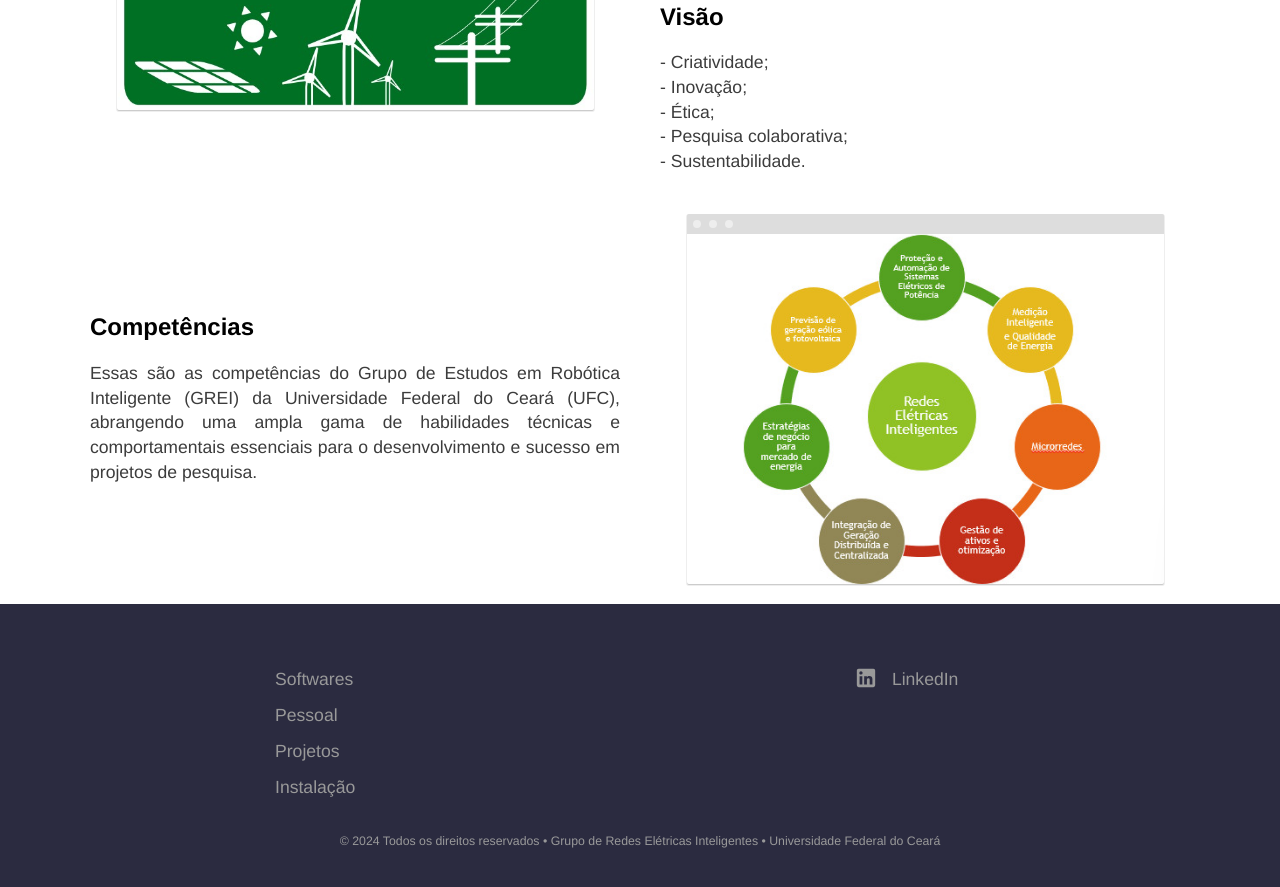
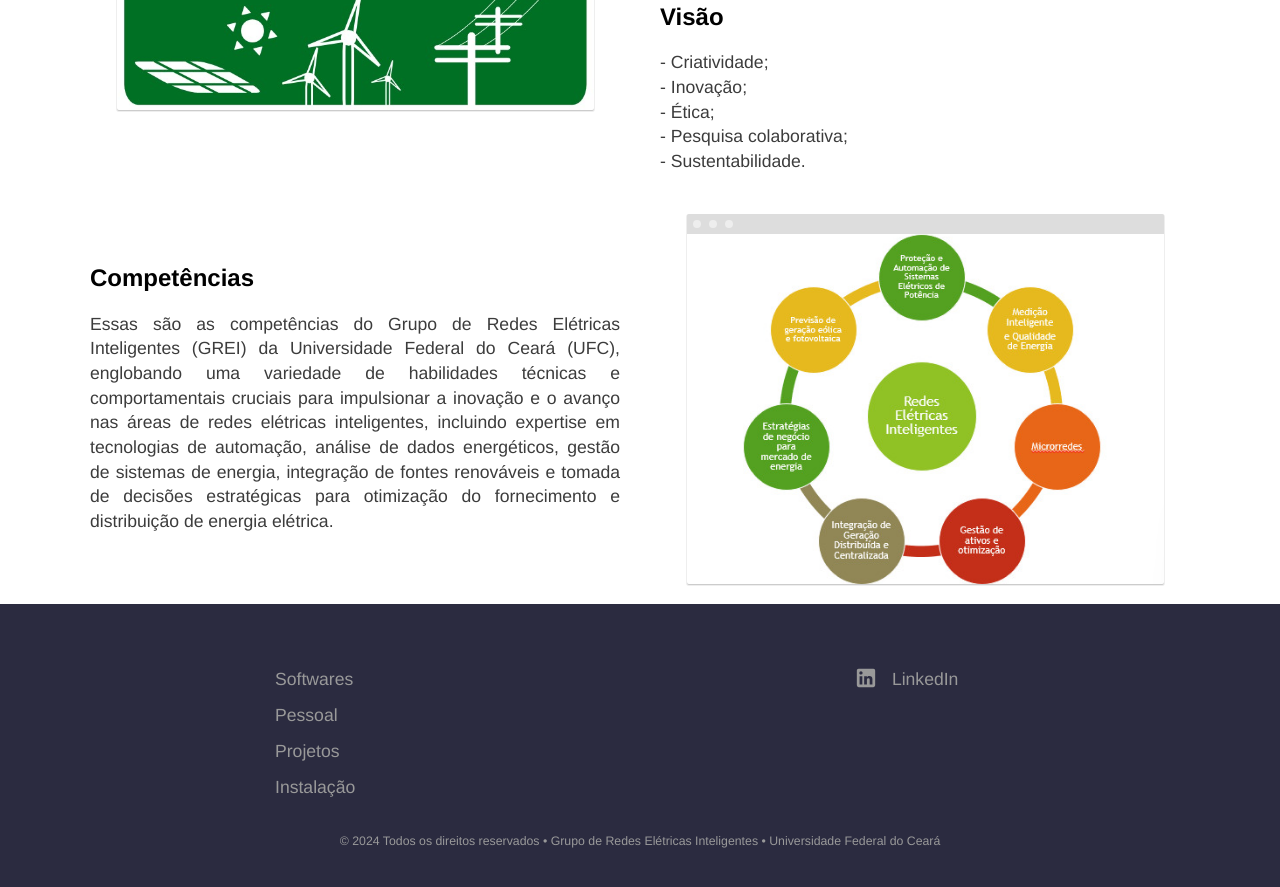
Before and after one commit to Gabriell89222/Gabriell89222.github.io, a Jekyll site: the page built from index.html, in a window 1280 px wide and 900 px high, scrolled down 1014 px. Shown: the top 887 px of the window. Built offline with Jekyll 4.4.1, drawn with Linux system fonts in a browser that asks for light colours.

Commit message:
Atualização pagina inicial v-1.11

```diff
--- a/index.html
+++ b/index.html
@@ -57,7 +57,7 @@ description:
 		<div class="container flex">
 			<div class="text editable">
 				<h2><strong>Competências</strong></h2>
-				<p>Essas são as competências do Grupo de Estudos em Robótica Inteligente (GREI) da Universidade Federal do Ceará (UFC), abrangendo uma ampla gama de habilidades técnicas e comportamentais essenciais para o desenvolvimento e sucesso em projetos de pesquisa.</p>
+				<p>Essas são as competências do Grupo de Redes Elétricas Inteligentes (GREI) da Universidade Federal do Ceará (UFC), englobando uma variedade de habilidades técnicas e comportamentais cruciais para impulsionar a inovação e o avanço nas áreas de redes elétricas inteligentes, incluindo expertise em tecnologias de automação, análise de dados energéticos, gestão de sistemas de energia, integração de fontes renováveis e tomada de decisões estratégicas para otimização do fornecimento e distribuição de energia elétrica.</p>
 			</div>
 			<div class="image">
 				<img src="/images/comp.png" alt="Screenshot" class="screenshot editable" />
```
